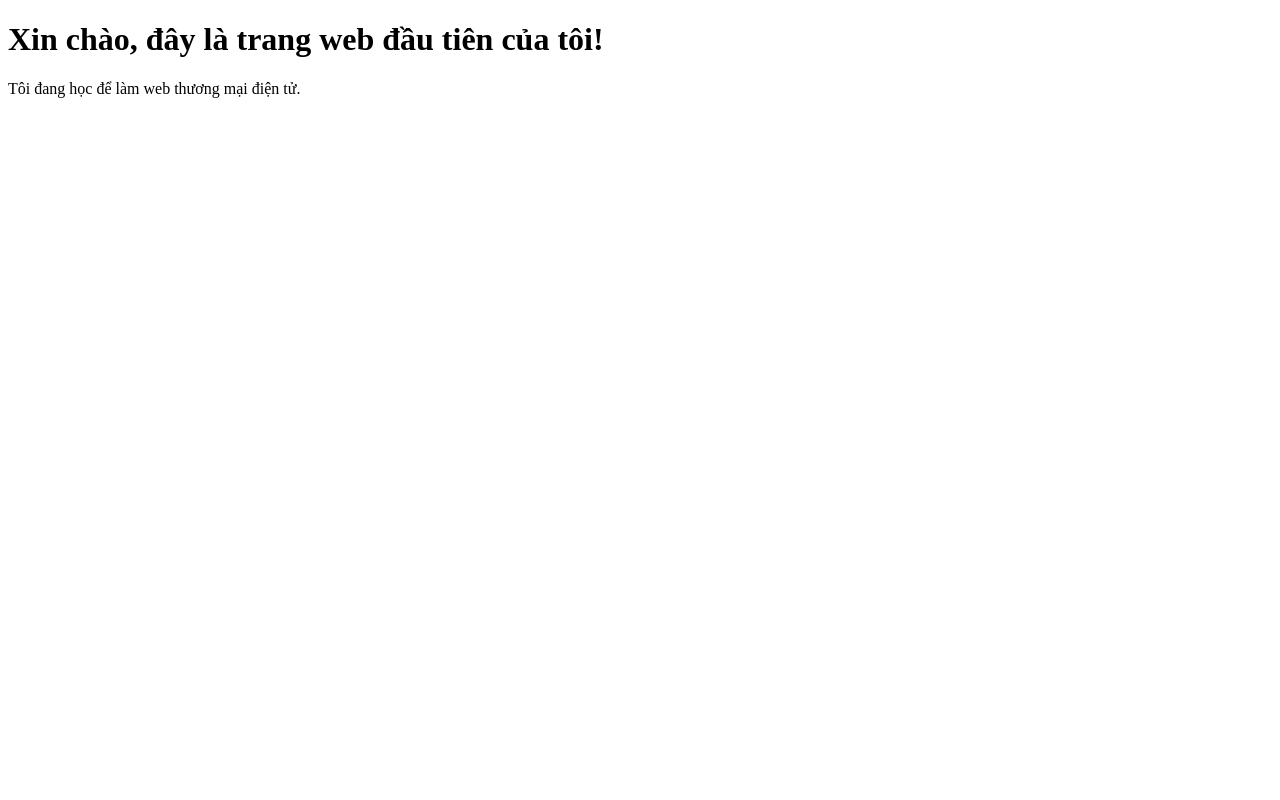
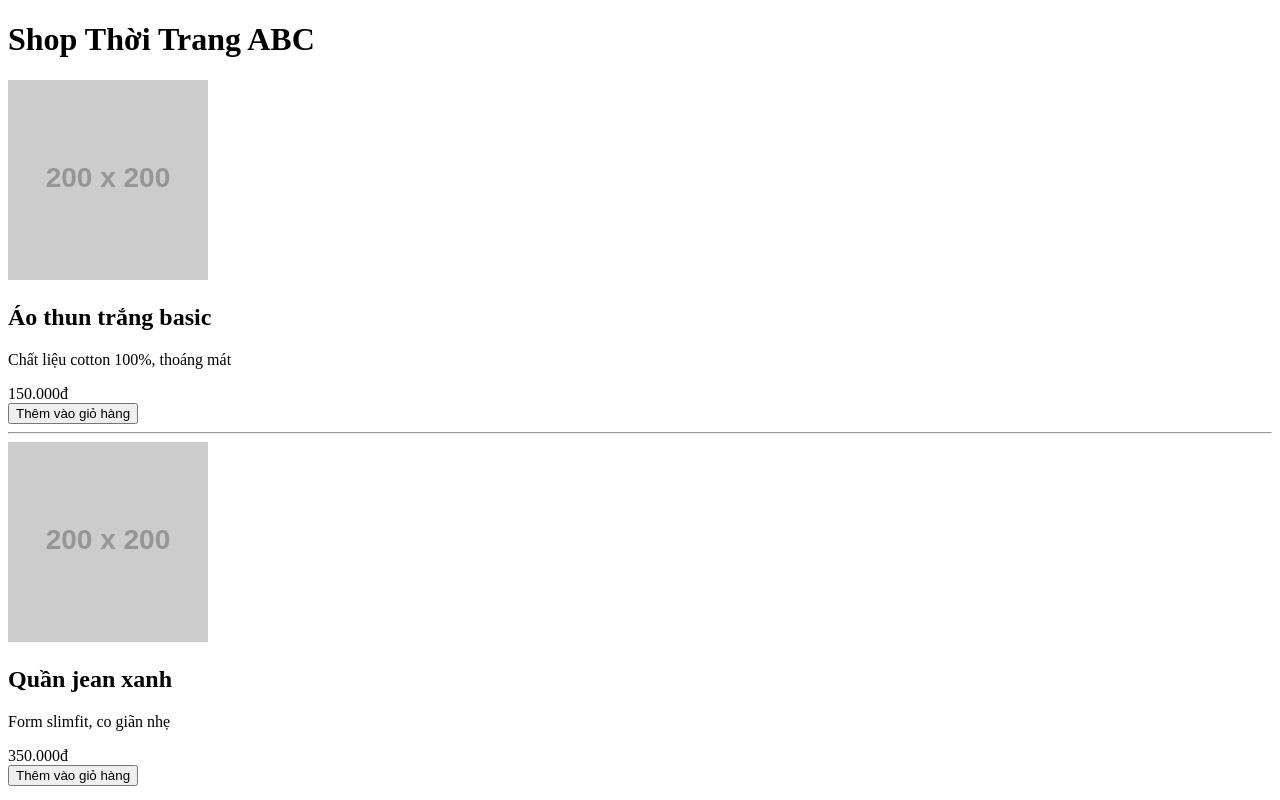
Before and after one commit to mugglezero404/web_tmdt, a plain HTML site: page index.html in a window 1280 px wide. Drawn offline with Linux system fonts and the light colour scheme; placeholder pictures from the web are drawn by us.

Commit message:
hiển thị sản phẩm trong index.html

```diff
--- a/index.html
+++ b/index.html
@@ -2,10 +2,29 @@
 <html lang="vi">
   <head>
     <meta charset="UTF-8" />
-    <title>Trang web đầu tiên</title>
+    <title>Shop của tôi</title>
   </head>
   <body>
-    <h1>Xin chào, đây là trang web đầu tiên của tôi!</h1>
-    <p>Tôi đang học để làm web thương mại điện tử.</p>
+    <h1>Shop Thời Trang ABC</h1>
+
+    <div>
+      <img src="https://via.placeholder.com/200" alt="Áo thun trắng" />
+      <h2>Áo thun trắng basic</h2>
+      <p>Chất liệu cotton 100%, thoáng mát</p>
+      <span>150.000đ</span>
+      <br />
+      <button>Thêm vào giỏ hàng</button>
+    </div>
+
+    <hr />
+
+    <div>
+      <img src="https://via.placeholder.com/200" alt="Quần jean xanh" />
+      <h2>Quần jean xanh</h2>
+      <p>Form slimfit, co giãn nhẹ</p>
+      <span>350.000đ</span>
+      <br />
+      <button>Thêm vào giỏ hàng</button>
+    </div>
   </body>
 </html>
```
